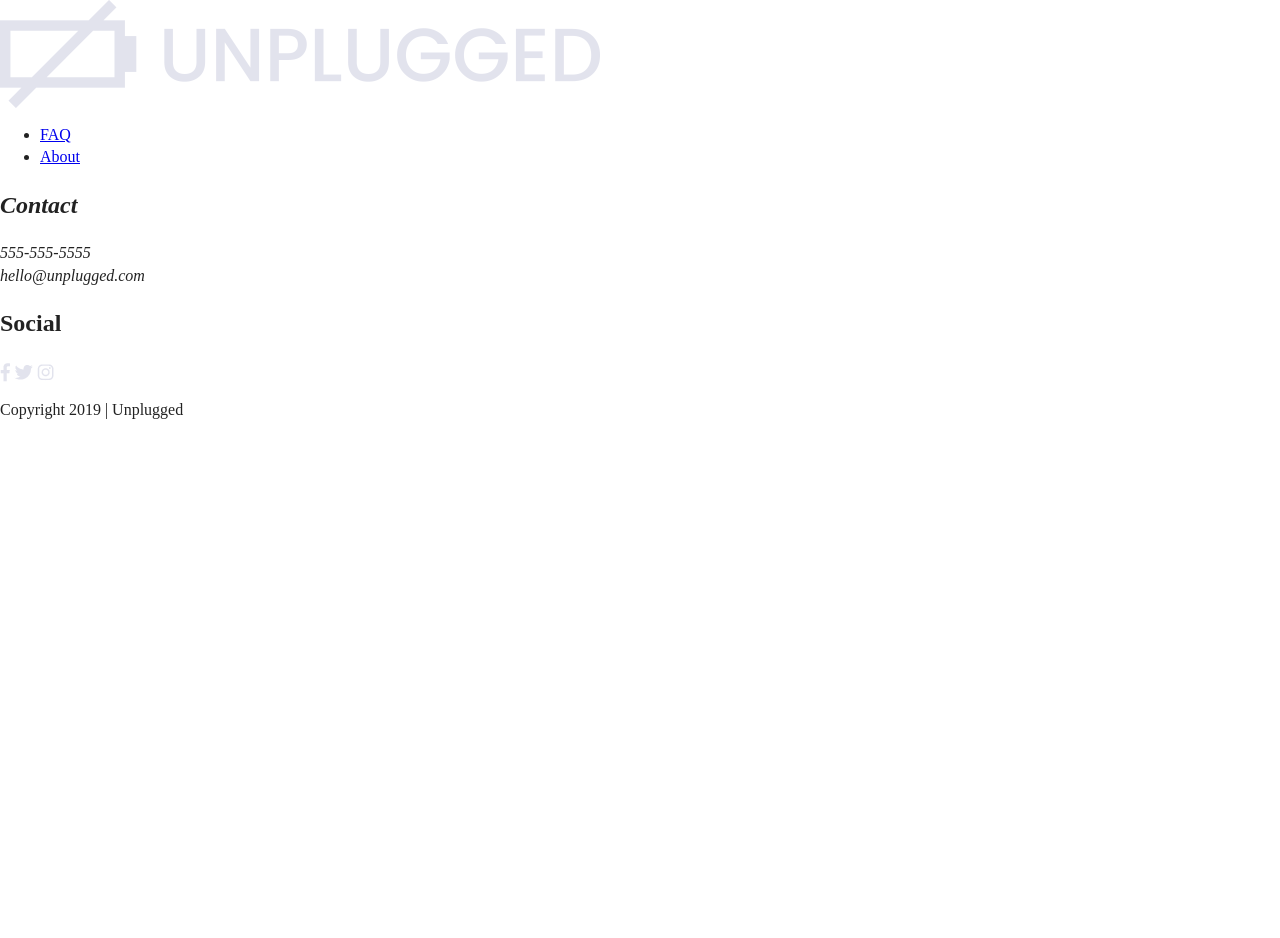
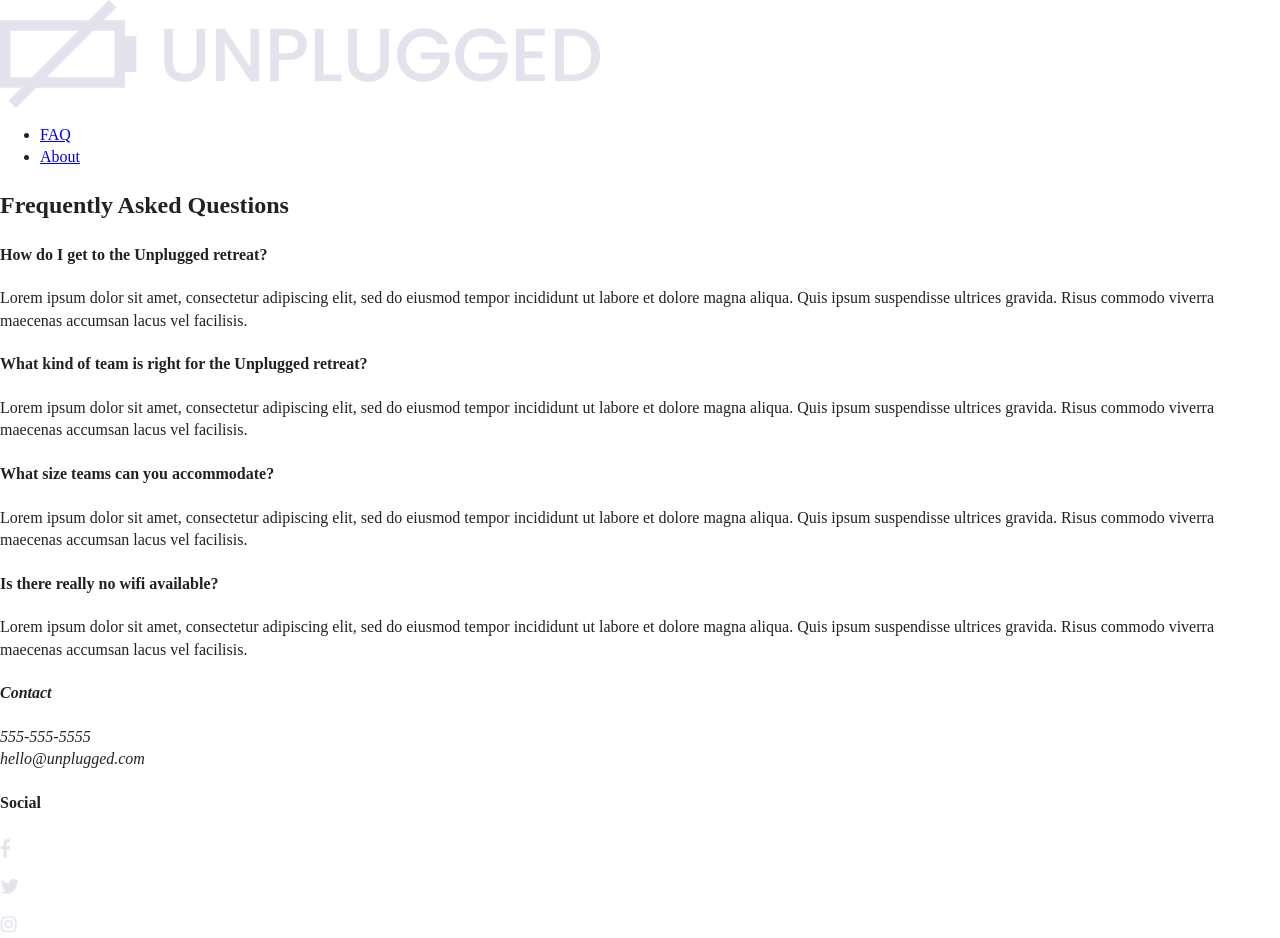
Before and after one commit to amanda-w1/unplugged, a website: page faq/index.html in a window 1280 px wide. Shown: the top 938 px of the page. Before the commit the page ends 800 px from the top, so only its background shows below. Drawn offline with Linux system fonts and the light colour scheme.

Commit message:
Added FAQ text

```diff
--- a/faq/index.html
+++ b/faq/index.html
@@ -27,33 +27,65 @@
   <!-- Add your site or application content here -->
   <header>
     <div class="content-wrapper">
-      <a href="#"><img src="../img/unpluggedlogo.png" alt="unplugged logo"/></a>
+      <a href="../index.html">
+        <img src="../img/unpluggedlogo.png" alt="unplugged logo"/>
+      </a>
       <div class="header-divider"></div>
       <nav>
         <ul>
-            <li><a href="../faq/index.html" target="_blank">FAQ</a></li>
+          <li><a href="index.html">FAQ</a></li>
           <li><a href="../about/index.html" target="_blank">About</a></li>
         </ul>
       </nav>
     </div>
   </header>
 
-  <main>
+  <main class="faq">
+      <div class="content-wrapper">
+        <h2>Frequently Asked Questions</h2>
+          <div class="faq-content">
+            <h4>How do I get to the Unplugged retreat?</h4>
+            <p>
+              Lorem ipsum dolor sit amet, consectetur adipiscing elit, sed do eiusmod tempor incididunt ut labore et
+              dolore magna aliqua. Quis ipsum suspendisse ultrices gravida. Risus commodo viverra maecenas accumsan lacus
+              vel facilisis.
+            </p>
+          </div>
 
-    <section>
+          <div class="faq-content">
+            <h4>What kind of team is right for the Unplugged retreat?</h4>
+            <p>
+              Lorem ipsum dolor sit amet, consectetur adipiscing elit, sed do eiusmod tempor incididunt ut labore et
+              dolore magna aliqua. Quis ipsum suspendisse ultrices gravida. Risus commodo viverra maecenas accumsan lacus
+              vel facilisis.
+            </p>
+          </div>
 
-    </section>
+          <div class="faq-content">
+            <h4>What size teams can you accommodate?</h4>
+            <p>
+              Lorem ipsum dolor sit amet, consectetur adipiscing elit, sed do eiusmod tempor incididunt ut labore et
+              dolore magna aliqua. Quis ipsum suspendisse ultrices gravida. Risus commodo viverra maecenas accumsan lacus
+              vel facilisis.
+            </p>
+          </div>
 
-    <aside>
-
-    </aside>
+          <div class="faq-content">
+            <h4>Is there really no wifi available?</h4>
+            <p>
+              Lorem ipsum dolor sit amet, consectetur adipiscing elit, sed do eiusmod tempor incididunt ut labore et
+              dolore magna aliqua. Quis ipsum suspendisse ultrices gravida. Risus commodo viverra maecenas accumsan lacus
+              vel facilisis.
+            </p>
+          </div>
+      </div><!-- faq content wrapper ends -->
   </main>
 
   <footer>
     <div class="content-wrapper">
       <div class="footer-content">
         <address class="contact">
-          <h2>Contact</h2>
+          <h4>Contact</h4>
           <p>
             555-555-5555<br>
             hello@unplugged.com
@@ -61,11 +93,15 @@
         </address>
 
         <div class="social">
-          <h2>Social</h2>
+          <h4>Social</h4>
           <div class="social-icons">
             <p>
               <a href="https://www.facebook.com" target="_blank"><img src="../img/facebook.png" alt="facebook"/></a>
+            </p>
+            <p>
               <a href="https://www.twitter.com" target="_blank"><img src="../img/twitter.png" alt="twitter"/></a>
+            </p>
+            <p>
               <a href="https://www.instagram.com" target="_blank"><img src="../img/instagram.png" alt="instagram"/></a>
             </p>
           </div>
```
Lines whose indentation alone changed are shown as unchanged.
